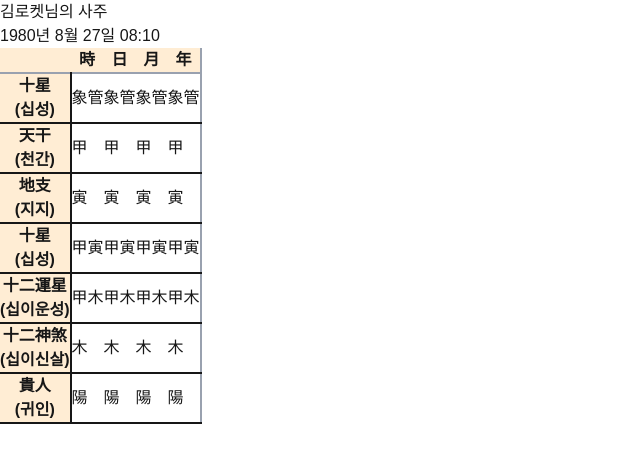
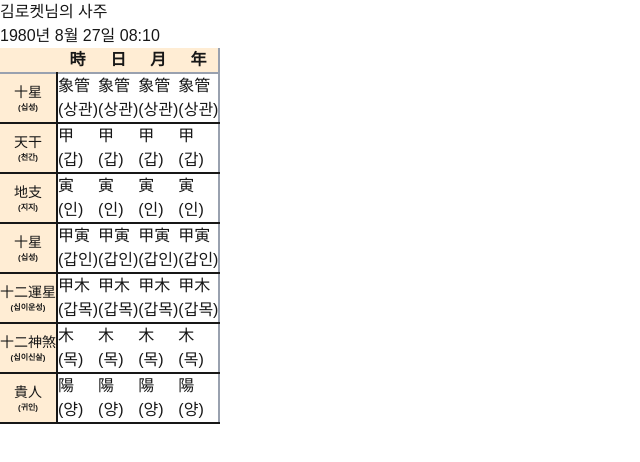
Before and after one commit to G1Coding/RocketAI, a Next.js app: page / in a window 1280 px wide. Shown: the top 462 px of the page, without its empty margins (0-640 px from the left). Built offline with nearby package versions, Linux system fonts and the light colour scheme.

Commit message:
feat: 표 안 데이터 추가

```diff
--- a/src/components/table-body.tsx
+++ b/src/components/table-body.tsx
@@ -1,4 +1,5 @@
 import { RowHeader, SajuData } from "@/types";
+import TableCell from "./table-cell";
 
 interface TableBodyProps {
   bodyData: SajuData[];
@@ -19,20 +20,17 @@ export default function TableBody({ bodyData, rowHeaders }: TableBodyProps) {
           <tr key={rowIndex} className="border-b-2">
             {/* 각 행의 제목 */}
             <th className="bg-orange-100 border-r-2 ">
-              <div>{rowTitle.hanja}</div>
-              <div>({rowTitle.text})</div>
+              <div className="font-normal text-sm">{rowTitle.hanja}</div>
+              <div className="font-bold text-[8px]">({rowTitle.text})</div>
             </th>
 
             {/* 데이터들 */}
             {bodyData.map((data, colIndex) => {
               const cell = data[key as keyof SajuData];
-
               return (
                 <td key={colIndex}>
                   <div>
-                    {cell.hanja && <div>{cell.hanja}</div>}
-                    {cell.text && <div>{cell.text}</div>}
-                    {cell.label && <div>{cell.label}</div>}
+                    <TableCell cellData={cell} />
                   </div>
                 </td>
               );
--- /dev/null
+++ b/src/components/table-cell.tsx
@@ -0,0 +1,40 @@
+// table-body 부분 실제로 데이터가 나오는 부분
+// 1. 한자(한글)
+// 2. 네모박스 안 한글 한자 한자(label)
+// 3. (없음) - 정보가 없을 때
+
+import { SajuDataCell } from "@/types";
+
+interface TableCellProps {
+  cellData: SajuDataCell;
+}
+
+export default function TableCell({ cellData }: TableCellProps) {
+  const { hanja, hanjaKo, hanjaLabel, color } = cellData;
+
+  //2. 네모박스 안 한글 한자 한자(label)
+  if (hanja && hanjaKo && hanjaLabel && color) {
+    console.log(color);
+    return (
+      <div className={`border-1 rounded-lg p-1`}
+      style={{ borderColor: color, color: color === "white" ? "black" : "white", backgroundColor: color }}>
+        <div>{hanjaKo}</div>
+        <div>{hanja}</div>
+        <div>{hanjaLabel}</div>
+      </div>
+    );
+  }
+
+  // 1. 한자(한글)
+  if (hanja && hanjaKo) {
+    return (
+      <div>
+        <div>{hanja}</div>
+        <div>({hanjaKo})</div>
+      </div>
+    );
+  }
+
+  // 3. (없음) - 정보가 없을 때
+  return <div>(없음)</div>;
+}
```
